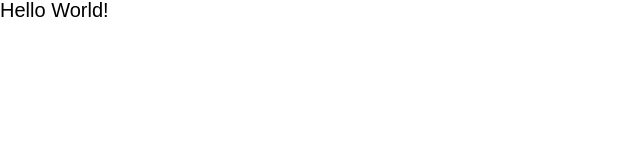
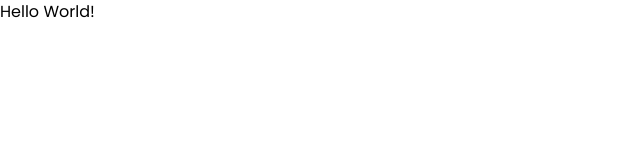
Before and after one commit to Hugnh26n10ne/Hey-Music, a React (Create React App) app: page / in a window 1280 px wide. Shown: the top 160 px of the page, without its empty margins (0-640 px from the left). Built offline with nearby package versions, Linux system fonts and the light colour scheme.

Commit message:
bổ sung scss và thư viện router

```diff
--- a/package.json
+++ b/package.json
@@ -9,6 +9,7 @@
         "normalize.css": "^8.0.1",
         "react": "^18.2.0",
         "react-dom": "^18.2.0",
+        "react-router-dom": "^6.13.0",
         "react-scripts": "5.0.1",
         "web-vitals": "^2.1.4"
     },
--- a/src/components/GlobalStyles/_base.scss
+++ b/src/components/GlobalStyles/_base.scss
@@ -1,5 +1,14 @@
+@import url('https://fonts.googleapis.com/css2?family=Poppins:wght@300;400;700&family=Roboto&display=swap');
+
+* {
+    box-sizing: border-box;
+}
+html {
+    font-size: 62.5%;
+}
 body {
     font-family: $primary-font;
-    font-size: 20px;
-    line-height: 1;
+    font-size: 1.6rem;
+    line-height: 1.5;
+    text-rendering: optimizeSpeed;
 }
```
Also changed, not shown: 1 other file (tests, documents, lock files or other folders). Lines whose indentation alone changed are shown as unchanged.
